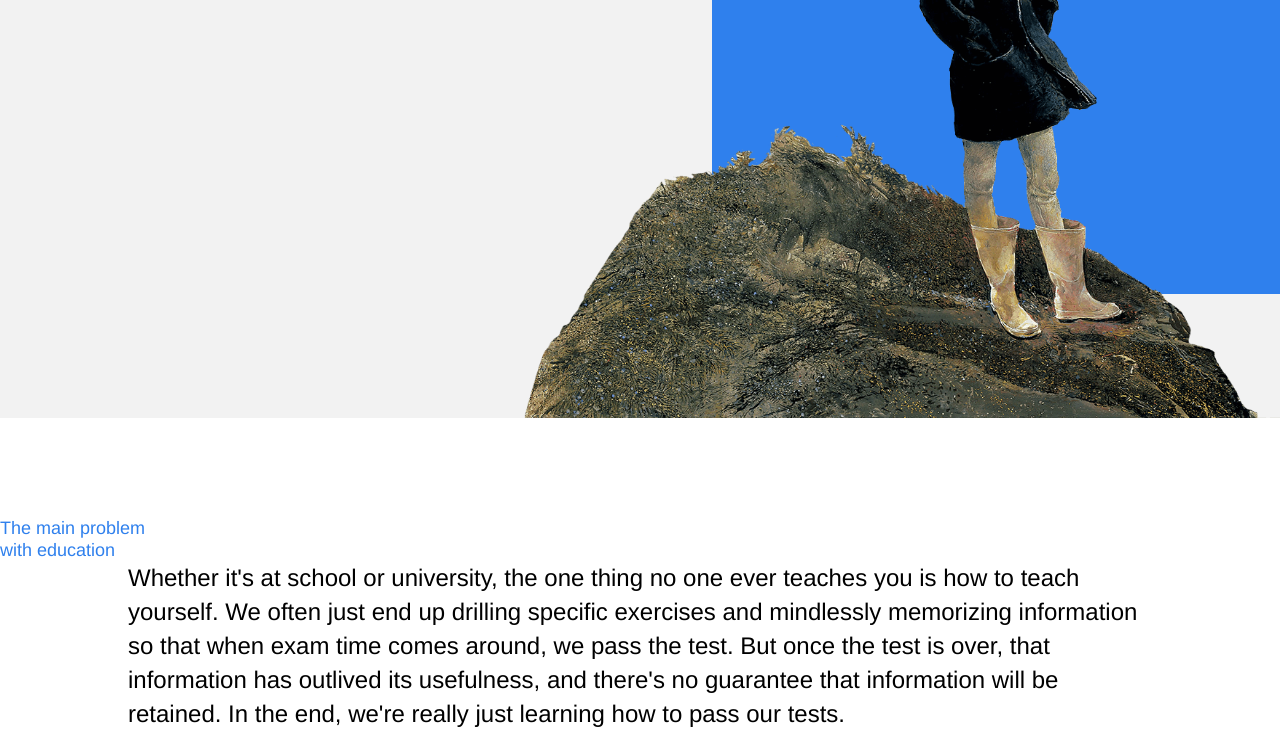
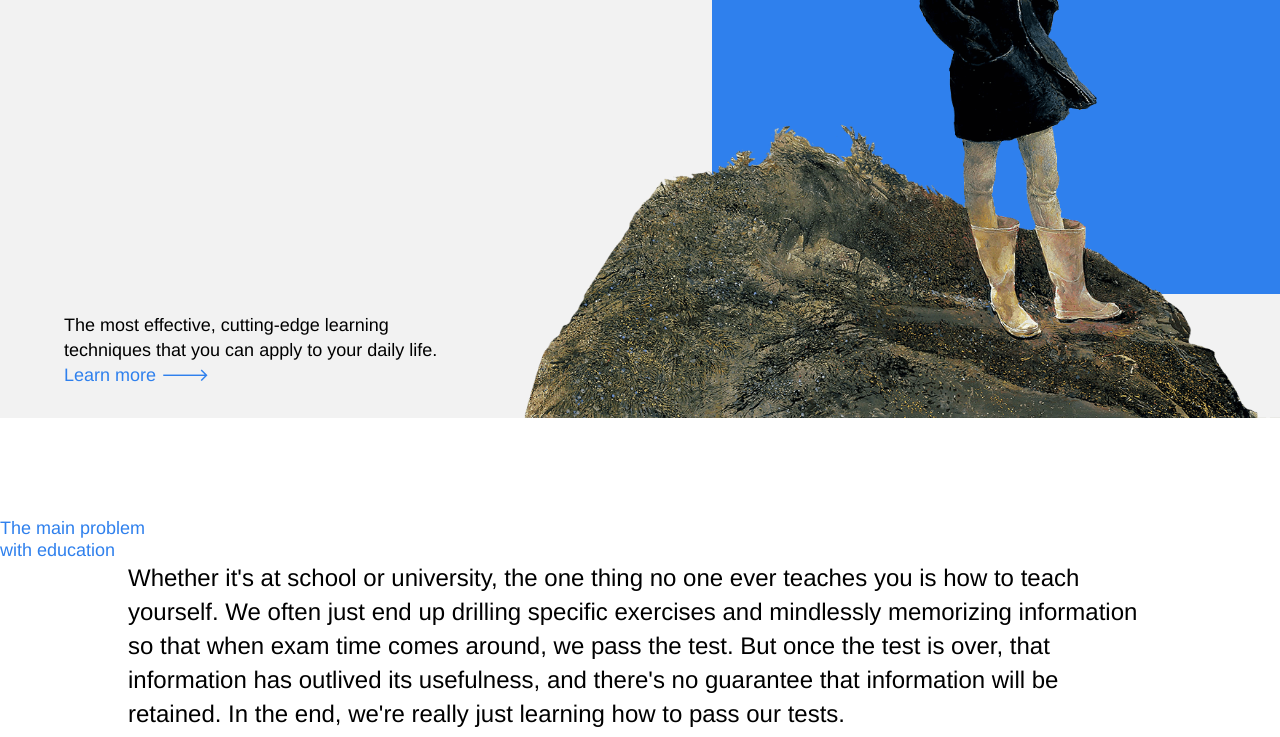
Before and after one commit to YKBlaze/web_project_1, a plain HTML site: page index.html in a window 1280 px wide. Shown: the part 338-1075 px from the top of the page. Drawn offline with Linux system fonts and the light colour scheme.

Commit message:
final version

```diff
--- a/index.html
+++ b/index.html
@@ -12,7 +12,7 @@
     <header class="header">
       <img class="logo logo_place_header margin-left margin-top" src="images/logo_place_header.png" alt="Yandex logo">
       <h1 class="header__title margin-left">Learning How to Learn</h1>
-      <p class="header__subtitle margin-left margin-bot">The most effective, cutting-edge learning
+      <p class="header__subtitle margin-left margin-bottom">The most effective, cutting-edge learning
         techniques that you can apply to your daily life. <a class="header__link" href="#">Learn more 🡒</a></p>
       <div class="header__square-pic"></div>
       <img class="header__main-illustration" src="images/header-image.png"
--- a/styles/style.css
+++ b/styles/style.css
@@ -43,13 +43,15 @@
 }
 .header__subtitle{
   margin-top: 0;
-  margin-bottom: 0;
   padding: 0;
   z-index: 1;
   width: 388px;
   line-height: 25px;
   font-size: 18px;
   font-weight: normal;
+  position: absolute;
+  left: 0;
+  bottom: 0;
 }
 .header__main-illustration{
   position: absolute;
```
